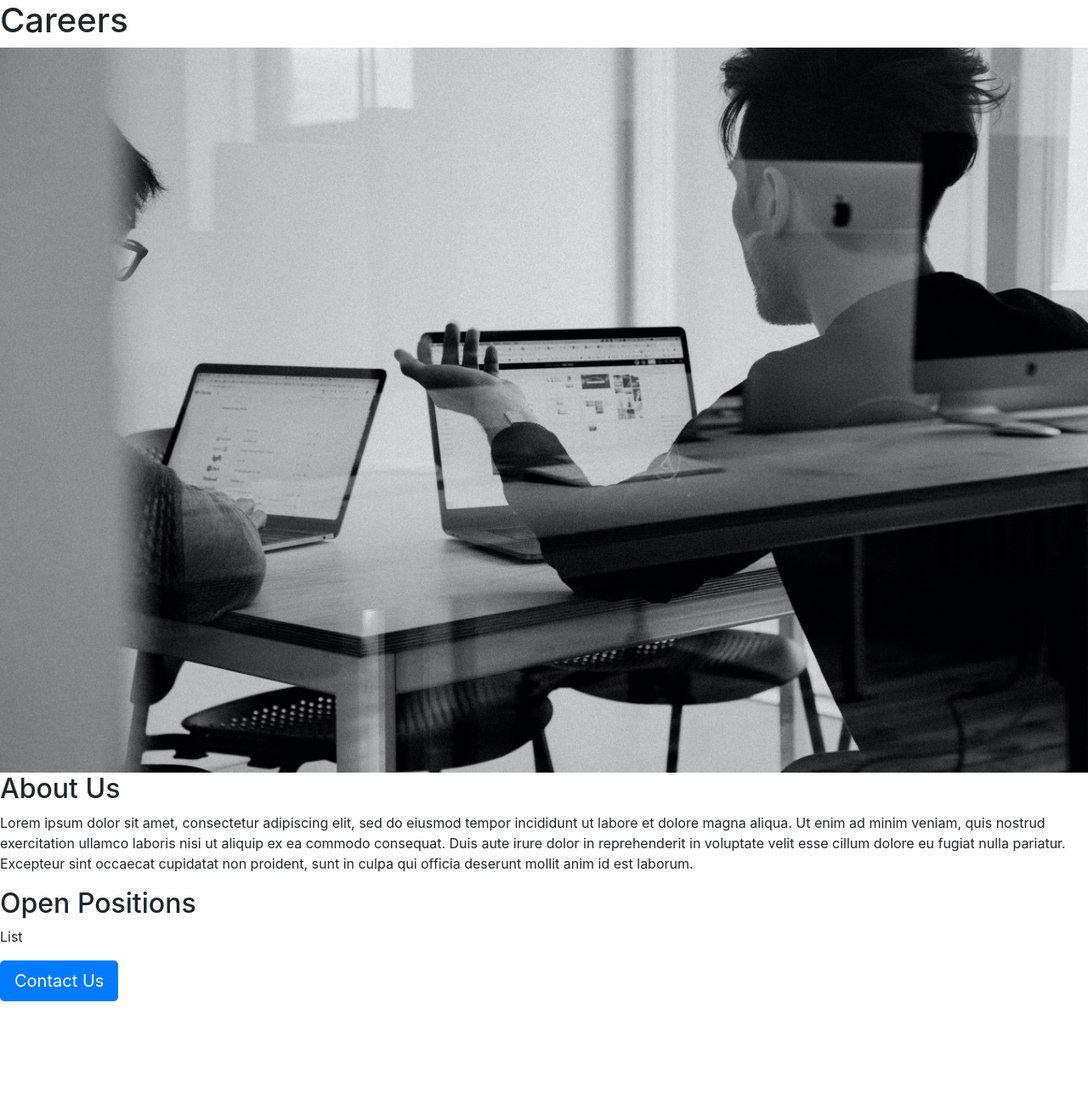
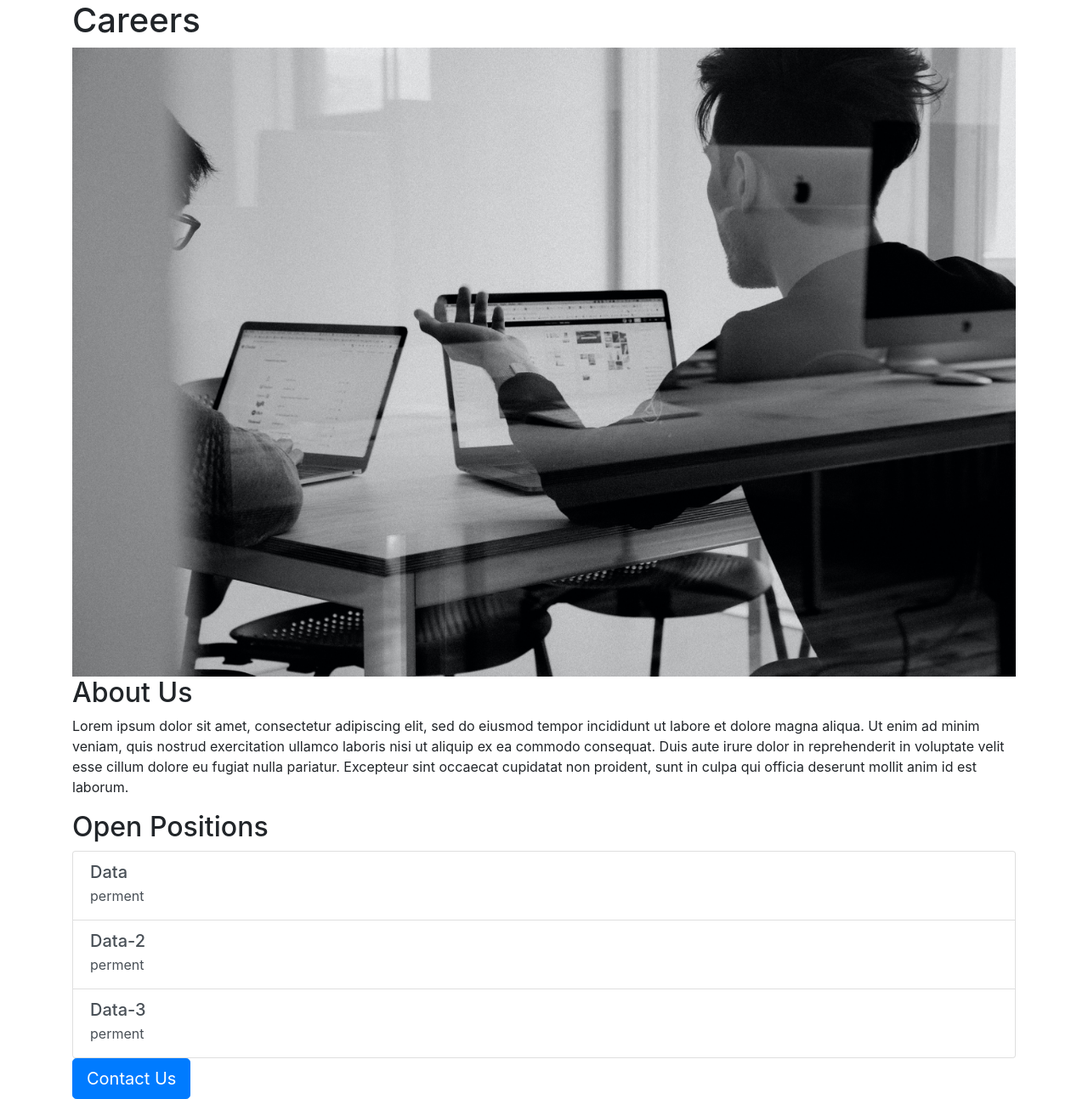
Before and after one commit to SHENEL98/pythonWebSite, a Flask app: page / in a window 1280 px wide. Shown: the whole page at 85% size. Before the commit the page ends 1178 px from the top, so only its background shows below. Run offline with Flask 2, Linux system fonts and the light colour scheme.

Commit message:
adding dynamic data

```diff
--- a/app.py
+++ b/app.py
@@ -1,10 +1,36 @@
-from flask import Flask, render_template
+from flask import Flask, render_template, jsonify
 
 app = Flask(__name__)
 
+JOBS = [
+  {
+    'id':1,
+    'title':'Data',
+    'type':'perment',
+    'salary':'Rs.20000'
+  },
+  {
+    'id':2,
+    'title':'Data-2',
+    'type':'perment',
+    'salary':'Rs.20000'
+  },
+  {
+    'id':3,
+    'title':'Data-3',
+    'type':'perment',
+    'salary':'Rs.20000'
+  }
+]
+
 @app.route("/")
 def helloworld():
-  return render_template('home.html')
+  return render_template('home.html',jobs=JOBS)
+
+
+@app.route("/api/jobs")
+def list_jobs():
+  return jsonify(JOBS)
 
 if __name__ == "__main__":
   # print("indise the if now")
--- a/templates/home.html
+++ b/templates/home.html
@@ -10,7 +10,9 @@
     <title>Hello, world!</title>
   </head>
   <body>
-    <h1>Careers</h1>
+    <div class="container">
+
+      <h1>Careers</h1>
 
     <img src="https://pythonWebSite.shenelanuththar.repl.co/static/banner_web.jpg" alt="Web Banner" class="img-fluid">
 
@@ -18,9 +20,27 @@
     <p>Lorem ipsum dolor sit amet, consectetur adipiscing elit, sed do eiusmod tempor incididunt ut labore et dolore magna aliqua. Ut enim ad minim veniam, quis nostrud exercitation ullamco laboris nisi ut aliquip ex ea commodo consequat. Duis aute irure dolor in reprehenderit in voluptate velit esse cillum dolore eu fugiat nulla pariatur. Excepteur sint occaecat cupidatat non proident, sunt in culpa qui officia deserunt mollit anim id est laborum.</p>
 
   <h2>Open Positions</h2>
-  <p>List</p>
+<!--   <p>{{jobs}}</p> -->
+<!--       <p>
+        {% for job in jobs %}
+          <div>{{job['title']}}</div>
+        {% endfor %}
+      </p> -->
 
+      <div class="list-group">
+   {% for job in jobs %}
+  <a href="#" class="list-group-item list-group-item-action">
+    <div class="d-flex w-100 justify-content-between">
+      <h5 class="mb-1">{{job['title']}}</h5>
+
+    </div>
+    <p class="mb-1">{{job['type']}}</p>
+  </a>
+  {% endfor %}
+</div>
   <button type="button" class="btn btn-primary btn-lg">Contact Us</button>
+
+    </div>
 
     <script src="https://cdn.jsdelivr.net/npm/jquery@3.5.1/dist/jquery.slim.min.js" integrity="sha384-DfXdz2htPH0lsSSs5nCTpuj/zy4C+OGpamoFVy38MVBnE+IbbVYUew+OrCXaRkfj" crossorigin="anonymous"></script>
     <script src="https://cdn.jsdelivr.net/npm/bootstrap@4.6.2/dist/js/bootstrap.bundle.min.js" integrity="sha384-Fy6S3B9q64WdZWQUiU+q4/2Lc9npb8tCaSX9FK7E8HnRr0Jz8D6OP9dO5Vg3Q9ct" crossorigin="anonymous"></script>
```
